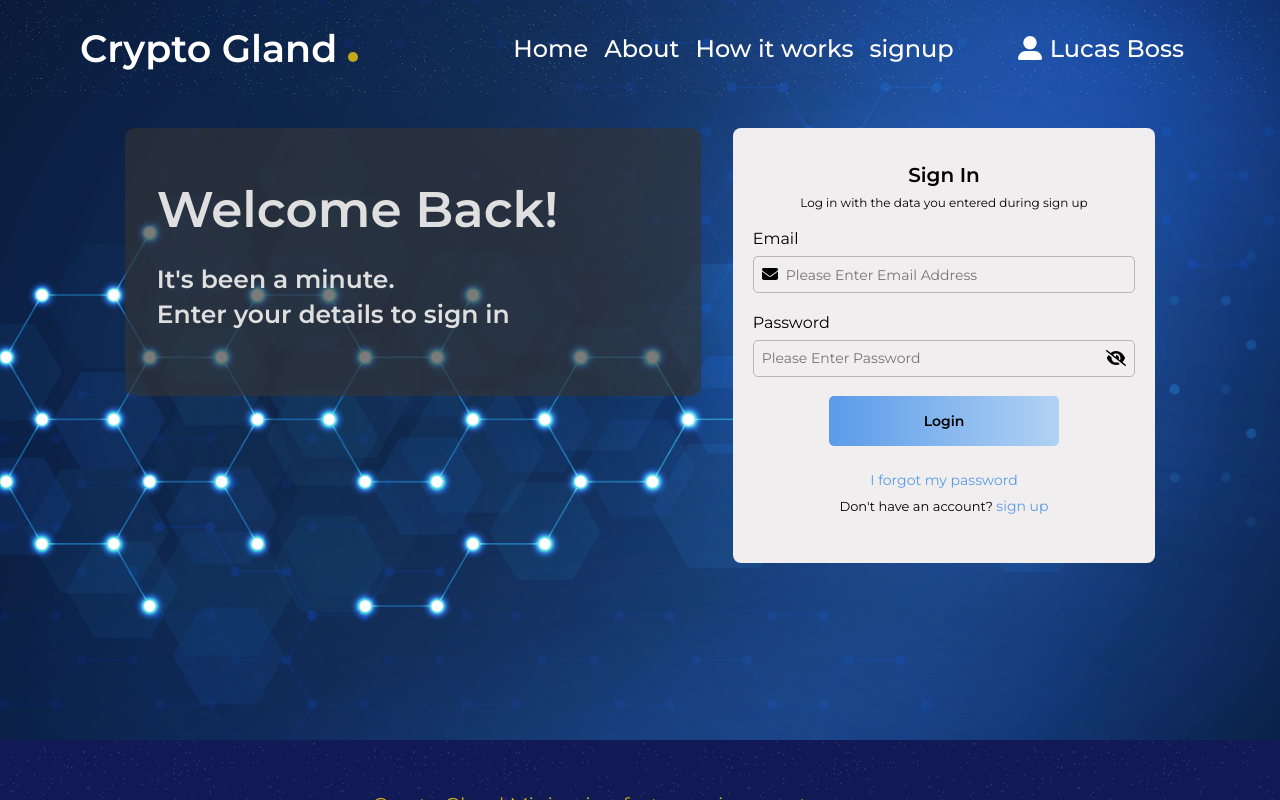
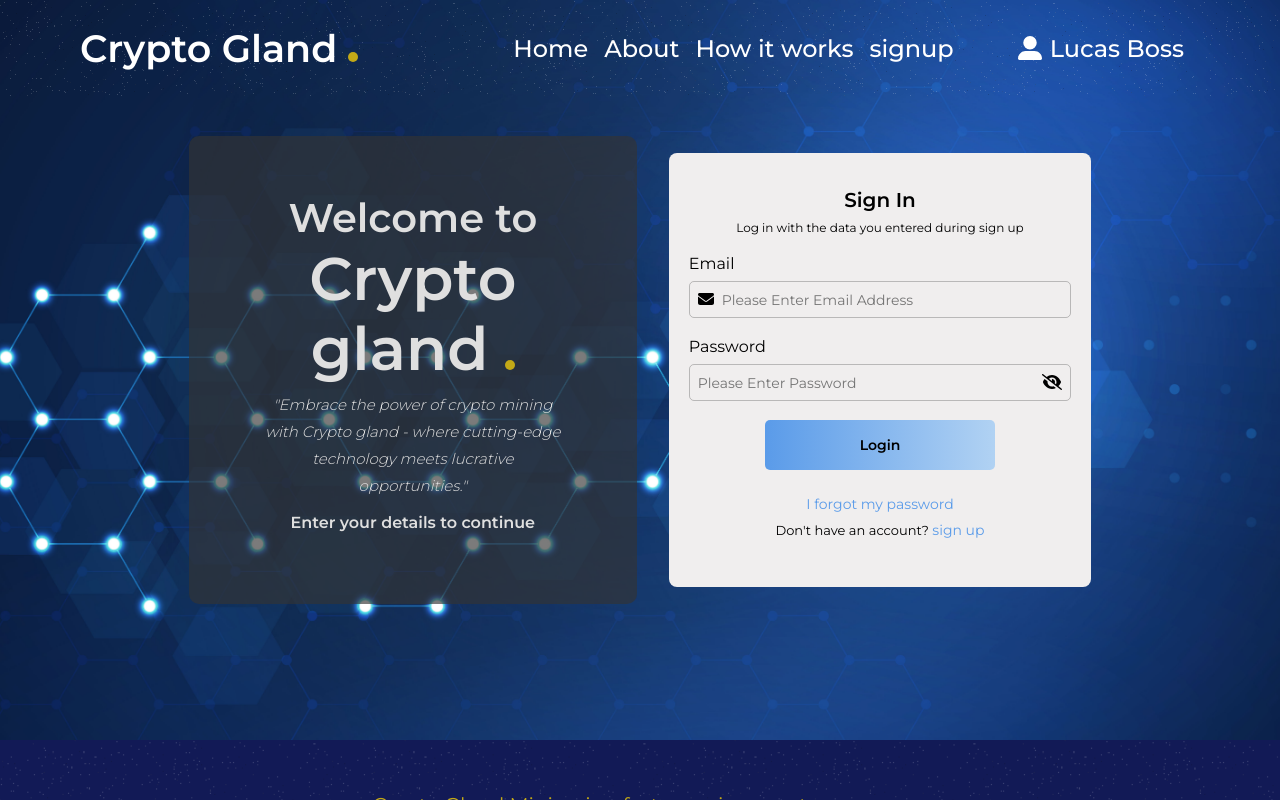
Before and after one commit to Tobby8629/miner, a React (Create React App) app: page /login in a window 1280 px wide. Shown: the top 800 px of the page. Built offline with nearby package versions, Linux system fonts and the light colour scheme.

Commit message:
update login credentials

```diff
--- a/src/pages/Sign_in/Signin.jsx
+++ b/src/pages/Sign_in/Signin.jsx
@@ -9,7 +9,15 @@ const Signin = () => {
   const [visible, setvisible] = useState(false)
   return (
     <section className={styles.main}>
-      <h2 className={styles.welcome_text}> <span className={styles.large_text}>Welcome Back!</span><br/>It's been a minute.<br/>  Enter your details to sign in</h2>
+      <h2 className={styles.welcome_text}>
+         <span className={styles.large_text}>Welcome to</span>
+         <br/> <span className={styles.logo}>Crypto gland </span><span className='dot'></span><br/>
+         <span className={styles.quote}>
+          "Embrace the power of crypto mining with Crypto gland
+          - where cutting-edge technology meets lucrative opportunities."
+         </span>
+        Enter your details to continue
+       </h2>
       <form className={`${styles.form} ${styles.signin}`}>
         <div className={styles.wrapper}>
           <div className={styles.reg}>
@@ -45,7 +53,6 @@ const Signin = () => {
             </div>
             <p className={styles.exist}> Don't have an account? <Link to="/registration">sign up</Link></p>
           </div>
-
         </div>
       </form>
     </section>
--- a/src/pages/Sign_up/Signup.jsx
+++ b/src/pages/Sign_up/Signup.jsx
@@ -9,7 +9,6 @@ const Signup = () => {
   const [register,setregister] = useState({first_name: '', last_name: '',email: '', password:''})
   useEffect(() => {
     const {state} = location
-    console.log(state)
     setregister(prevRegister => ({
       ...prevRegister,
       email: state ?? ""
@@ -19,7 +18,15 @@ const Signup = () => {
 
   return (
     <section className={styles.main}>
-        <h2 className={styles.welcome_text}> <span className={styles.large_text}>Welcome!</span><br/> It looks like you're new here.<br/> Would you like to create an account?</h2>
+        <h2 className={styles.welcome_text}>
+         <span className={styles.large_text}>Welcome to</span>
+         <br/> <span className={styles.logo}>Crypto gland </span><span className='dot'></span><br/>
+         <span className={styles.quote}>
+          "Embrace the power of crypto mining with Crypto gland
+          - where cutting-edge technology meets lucrative opportunities."
+         </span>
+         It looks like you're new here.<br/> Would you like to create an account?
+       </h2>
         <form className={styles.form}>
         <div className={styles.reg}>
           <h2>Sign Up</h2>
--- a/src/pages/Sign_up/style.module.css
+++ b/src/pages/Sign_up/style.module.css
@@ -208,6 +208,7 @@ text-align: center;
     padding-top: 13%;
     display: flex;
     justify-content: center;
+    align-items: center;
   }
 
   .form {
@@ -231,7 +232,8 @@ text-align: center;
 
   .welcome_text {
     width: 45%;
-    font-size: 25px;
+    font-size: 16px;
+    text-align: center;
     line-height: 35px;
     background-color: rgba(52, 52, 52, 0.648);
     border-radius: 10px;
@@ -239,13 +241,28 @@ text-align: center;
     height: fit-content;
     margin: 0;
     margin-right: 2rem;
-    display: flex;
+    /* display: flex;
     justify-content: center;
-    flex-direction: column;
+    flex-direction: column; */
+  }
+
+  .logo {
+    font-size: 50px;
+    line-height: 60px;
+  }
+
+  .quote {
+    width: 90%;
+    margin: .4rem auto;
+    font-style: italic;
+    font-size: 13px;
+    line-height: 23px;
+    font-weight: 300;
+    display: block;
   }
 
   .welcome_text .large_text {
-    font-size: 50px;
+    font-size: 35px;
   }
 
   .submit {
@@ -272,6 +289,26 @@ text-align: center;
     font-size: 14px;
   }
 
+  .welcome_text {
+    width: 35%;
+    font-size: 16px;
+  }
+
+  .logo {
+    font-size: 60px;
+    line-height: 70px;
+  }
+
+  .welcome_text .large_text {
+    font-size: 40px;
+  }
+
+  .quote {
+    width: 80%;
+    font-size: 15px;
+    line-height: 27px;
+  }
+
   .forget_password a,
   .terms,
   .exist a {
```
